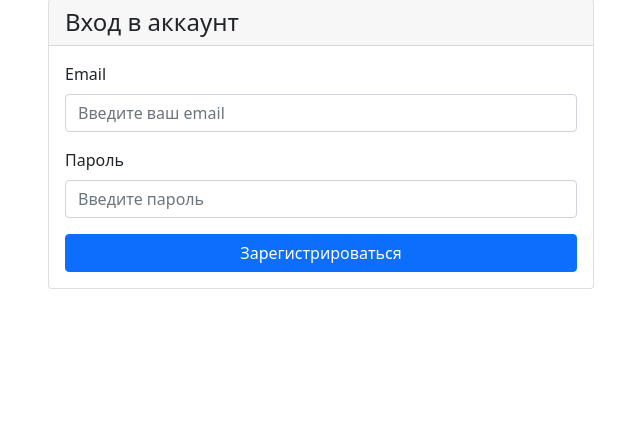
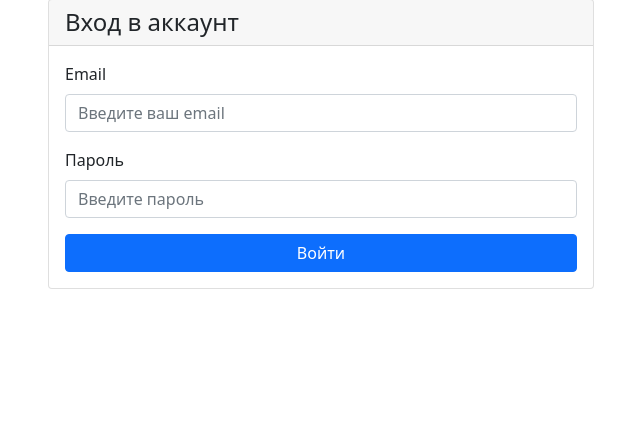
Before and after one commit to dr-number/recipe_management_v12, a Django app: page /main/front/loginin/ in a window 1280 px wide. Shown: the part 49-485 px from the top of the page, without its empty margins (319-959 px from the left). Run offline with Django 4.2, Linux system fonts and the light colour scheme; parts of the project's set-up code (start-up, migrations or seed data) failed here and were passed over; some libraries are stand-ins or nearby versions.

Commit message:
correct loginin

```diff
--- a/app/main/templates/loginin_account.html
+++ b/app/main/templates/loginin_account.html
@@ -38,7 +38,7 @@
                                 </div>
                             {% endfor %}
 
-                            <button type="submit" class="btn btn-primary w-100">Зарегистрироваться</button>
+                            <button type="submit" class="btn btn-primary w-100">Войти</button>
                         </form>
                     </div>
                 </div>
```
